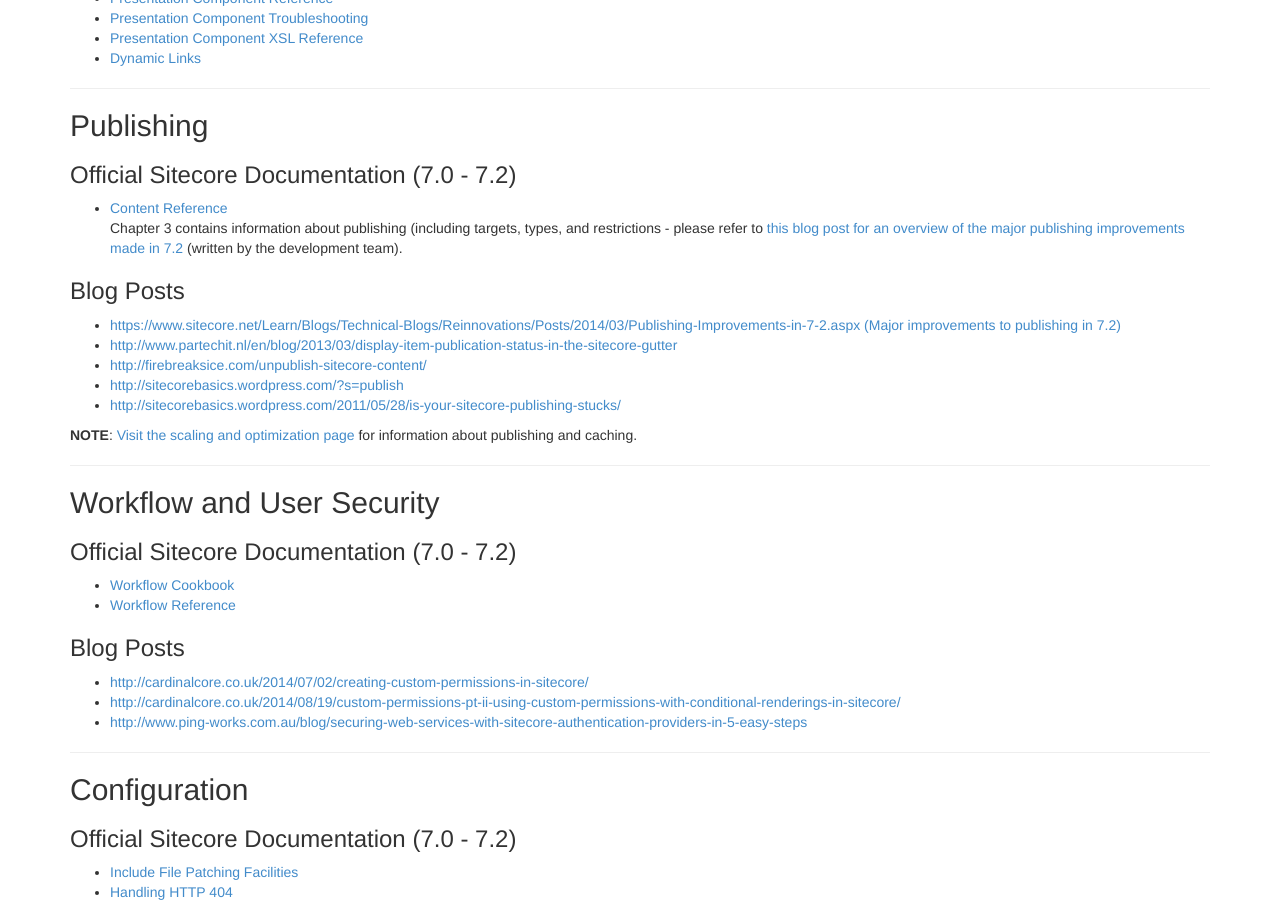
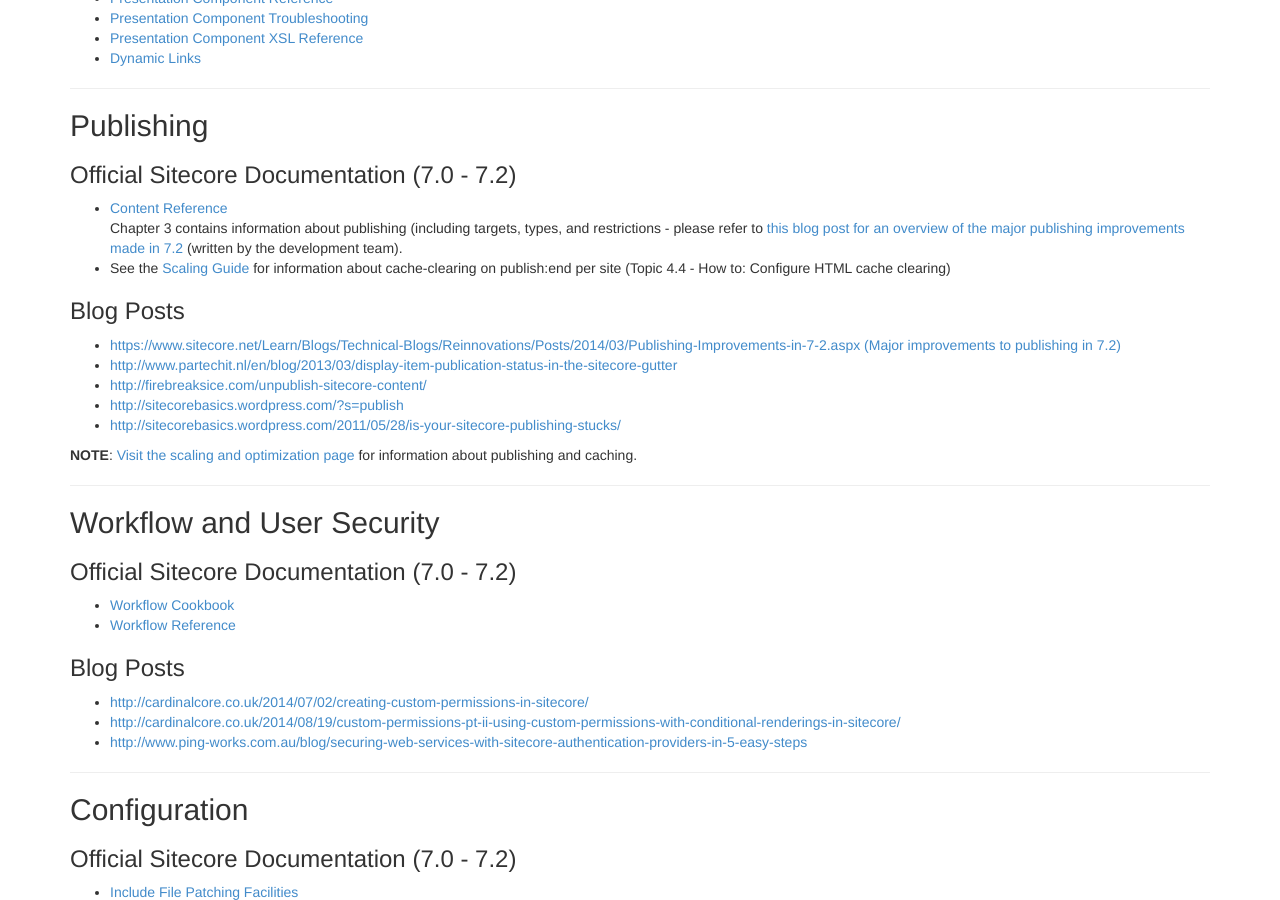
Before and after one commit to Sitecore-Community/docs, a Jekyll site: the page built from documentation/Sitecore Fundamentals/index.md, in a window 1280 px wide and 900 px high, scrolled down 1444 px. Built offline with Jekyll 4.4.1, drawn with Linux system fonts in a browser that asks for light colours; nearby versions of some CDN libraries.

Commit message:
Modified file using Dillinger

```diff
--- a/documentation/Sitecore Fundamentals/index.md
+++ b/documentation/Sitecore Fundamentals/index.md
@@ -71,6 +71,7 @@
 
 * [Content Reference](http://sdn.sitecore.net/Reference/Sitecore%207/Content%20Reference.aspx)
 Chapter 3 contains information about publishing (including targets, types, and restrictions - please refer to [this blog post for an overview of the major publishing improvements made in 7.2](https://www.sitecore.net/Learn/Blogs/Technical-Blogs/Reinnovations/Posts/2014/03/Publishing-Improvements-in-7-2.aspx) (written by the development team).
+* See the [Scaling Guide](http://sdn.sitecore.net/Reference/Sitecore%207/Scaling%20Guide.aspx) for information about cache-clearing on publish:end per site (Topic 4.4 - How to: Configure HTML cache clearing)
 
 ### Blog Posts
 
```
